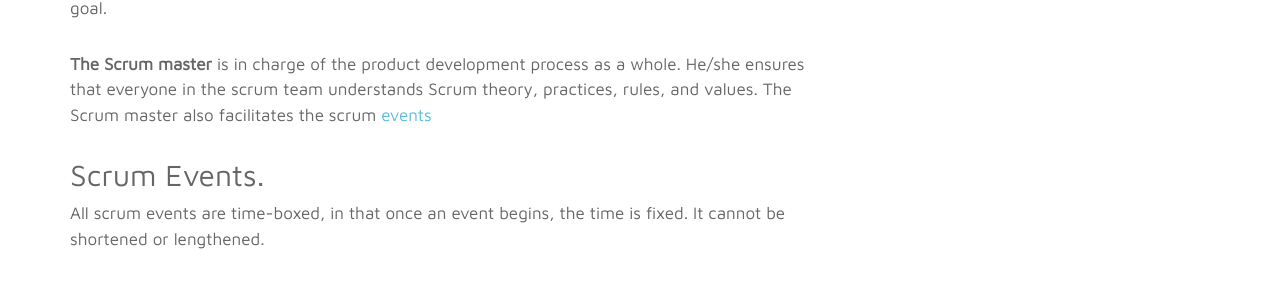
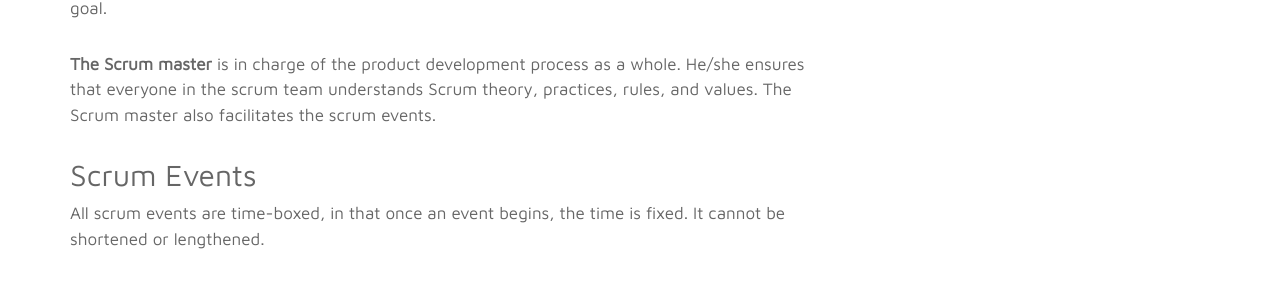
Before and after one commit to zegetech/zegetech.github.io, a Jekyll site: the page built from _posts/2019-01-16-kanban-vs-scrum.md, in a window 1280 px wide and 900 px high, scrolled down 2176 px. Shown: the part 206-506 px from the top of the window. Built offline with Jekyll 4.4.1, drawn with Linux system fonts in a browser that asks for light colours; comment, search, counter and statistics services are not loaded; some of the changed lines change nothing that is shown.

Commit message:
Fix site testing (#70)
* fix tests

* fix path to paginated page

* Fix failing tests

* Add testing instructions

```diff
--- a/_layouts/blog.html
+++ b/_layouts/blog.html
@@ -16,7 +16,7 @@ custom_scripts: |
 	<div class="breadcrumbs container">
 		<ul class="breadcrumbs-list list-inline">
 			<li><a href="/">Home</a><i class="fa fa-angle-right"></i></li>
-			<li><a href="/blog.html">Blog</a><i class="fa fa-angle-right"></i></li>
+			<li><a href="/{{site.paginate_path}}">Blog</a><i class="fa fa-angle-right"></i></li>
 			<li class="current">{{ page.title }}</li>
 		</ul>
 	</div><!--//breadcrumbs-->
--- a/_posts/2019-01-16-kanban-vs-scrum.md
+++ b/_posts/2019-01-16-kanban-vs-scrum.md
@@ -40,9 +40,9 @@ The scrum team is made up of The Product Owner, The Development Team, and a Scru
 
 **The development team** is just that, the team that develops the product. The programmers. Their objective is to complete requested tasks, achieve the sprint goals and ultimately the product goal.
 
-**The Scrum master** is in charge of the product development process as a whole. He/she ensures that everyone in the scrum team understands Scrum theory, practices, rules, and values. The Scrum master also facilitates the scrum [events](Scrum Events)
+**The Scrum master** is in charge of the product development process as a whole. He/she ensures that everyone in the scrum team understands Scrum theory, practices, rules, and values. The Scrum master also facilitates the scrum events.
 
-## Scrum Events.
+## Scrum Events
 
 All scrum events are time-boxed, in that once an event begins, the time is fixed. It cannot be shortened or lengthened.
 
@@ -110,4 +110,4 @@ Kanban is based but not limited to the following principles.
 
 There are a number of tools that can be used to make the workflow management with both Scrum and Kanban frameworks more efficient. While these tools generally cut across both frameworks there are those that, in my opinion, are more inclined to a specific framework. I will categorize them as such.
 For Scrum there is [Jira](https://www.atlassian.com/software/jira), [Targetprocess](https://www.targetprocess.com/), [Planbox](https://www.planbox.com/), [Pivotal tracker](https://www.pivotaltracker.com/), [Vivify Scrum](https://www.vivifyscrum.com/), and  [clickup](https://clickup.com/).
-Those that are more inclined to the kanban include [LeanKit](https://leankit.com/), [Asana](https://app.asana.com/), and [Trello](https://trello.com/)
+Those that are more inclined to the kanban include [LeanKit](https://leankit.com/), [Asana](https://asana.com/?utm_source=app.asana.com&utm_campaign=app.asana.com#close), and [Trello](https://trello.com/)
```
Also changed, not shown: README.md, 1 other file.
